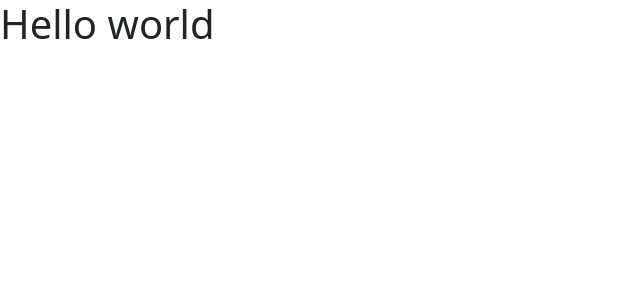
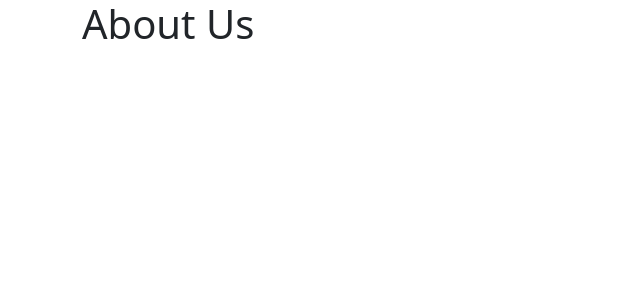
Before and after one commit to nemanja85/Shoping-cart, a React (Vite) app in the folder vite-project/: page /about in a window 1280 px wide. Shown: the top 300 px of the page, without its empty margins (0-640 px from the left). Built offline with nearby package versions, Linux system fonts and the light colour scheme.

Commit message:
Set routes and added pages

```diff
--- a/vite-project/src/App.tsx
+++ b/vite-project/src/App.tsx
@@ -1,5 +1,19 @@
+import { Container } from 'react-bootstrap';
+import { Route, Routes } from 'react-router-dom';
+import { About } from './pages/About';
+import { Home } from './pages/Home';
+import { Store } from './pages/Store';
+
 function App() {
-  return <h1>Hello world</h1>;
+  return (
+    <Container>
+      <Routes>
+        <Route path="/" element={<Home />} />
+        <Route path="/about" element={<About />} />
+        <Route path="/store" element={<Store />} />
+      </Routes>
+    </Container>
+  );
 }
 
 export default App;
--- a/vite-project/src/main.tsx
+++ b/vite-project/src/main.tsx
@@ -1,10 +1,13 @@
 import 'bootstrap/dist/css/bootstrap.min.css';
 import React from 'react';
 import ReactDOM from 'react-dom/client';
+import { BrowserRouter } from 'react-router-dom';
 import App from './App';
 
 ReactDOM.createRoot(document.getElementById('root')!).render(
   <React.StrictMode>
-    <App />
+    <BrowserRouter>
+      <App />
+    </BrowserRouter>
   </React.StrictMode>
 );
--- /dev/null
+++ b/vite-project/src/pages/About.tsx
@@ -0,0 +1,3 @@
+export function About() {
+  return <h1>About Us</h1>;
+}
--- /dev/null
+++ b/vite-project/src/pages/Home.tsx
@@ -0,0 +1,3 @@
+export function Home() {
+  return <h1>Home</h1>;
+}
--- /dev/null
+++ b/vite-project/src/pages/Store.tsx
@@ -0,0 +1,3 @@
+export function Store() {
+  return <h1>Store</h1>;
+}
```
